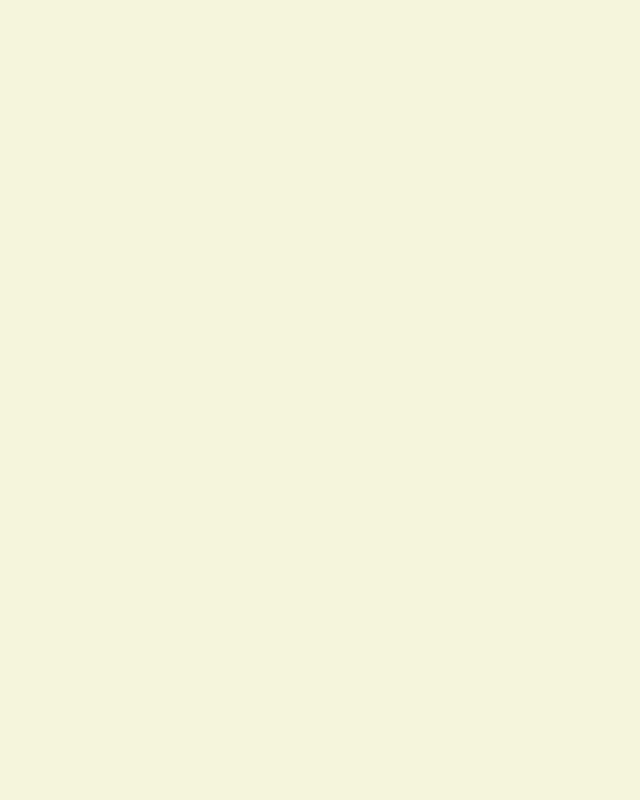
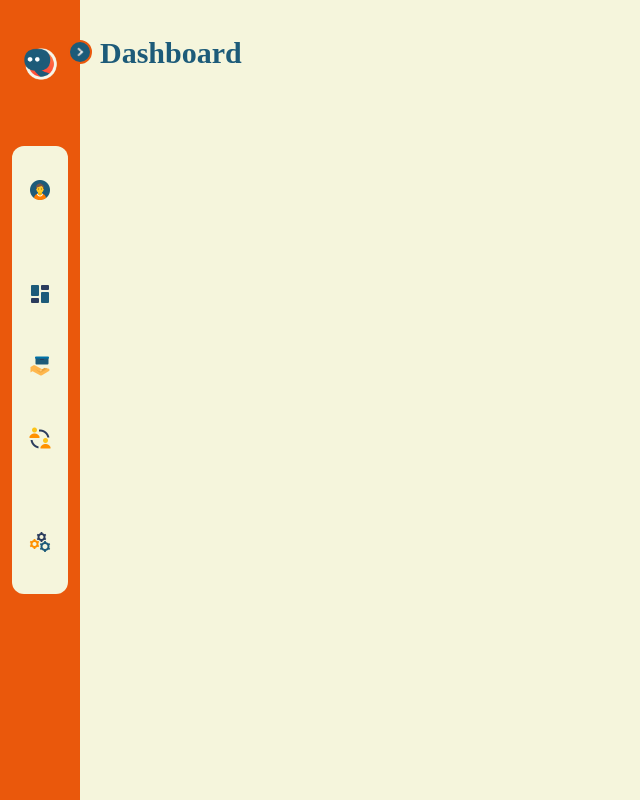
Before and after one commit to jianDeveloper/quircom, a React (Vite) app: page /client/profile in a window 1280 px wide. Before the commit this address had no page. Shown: the whole page, without its empty margins (0-640 px from the left). Built offline with nearby package versions, Linux system fonts and the light colour scheme.

Commit message:
dashboard fix

```diff
--- a/package.json
+++ b/package.json
@@ -17,7 +17,8 @@
     "react-dom": "^18.2.0",
     "react-icons": "^5.0.1",
     "react-router": "^6.22.2",
-    "react-router-dom": "^6.22.1"
+    "react-router-dom": "^6.22.1",
+    "recharts": "^2.12.2"
   },
   "devDependencies": {
     "@types/react": "^18.2.43",
--- a/src/App.jsx
+++ b/src/App.jsx
@@ -33,6 +33,18 @@ function App() {
         <Route exact path='/client/dashboard' element={<>
         <CDashboard />
         </>} />
+        <Route exact path='/client/profile' element={<>
+        <CDashboard />
+        </>} />
+        <Route exact path='/client/browse-service' element={<>
+        <CDashboard />
+        </>} />
+        <Route exact path='/client/settings' element={<>
+        <CDashboard />
+        </>} />
+        <Route exact path='/client/tracker' element={<>
+        <CDashboard />
+        </>} />
 
 
       </Routes>
--- a/src/client/CDashboard.jsx
+++ b/src/client/CDashboard.jsx
@@ -4,11 +4,14 @@ import CNav from './CNav';
 
 export const CDashboard = () => {
   return (
+    <div>
     <div className='flex flex-col'>
       <CNav />
-      <div className='flex'>
-        <h1>Dashboard</h1>
+    </div>
+      <div className=' mt-[30px] ml-[100px]'>
+      <h1 className='font-extrabold text-[30px] text-[#1D5B79]'>Dashboard</h1>
       </div>
+
     </div>
   )
 }
--- a/src/client/CNav.jsx
+++ b/src/client/CNav.jsx
@@ -4,20 +4,18 @@ import { Link } from 'react-router-dom';
 import minCD from '../assets/controllerCD.png';
 import logoCD from '../assets/clientNav.png';
 import logoHead from '../assets/clientHead.png';
+import userL from '../assets/user.png';
+import dboardL from '../assets/dboard.png';
+import serviceL from '../assets/service.png';
+import trackerL from '../assets/tracker.png';
+import settingsL from '../assets/settings.png';
 
 
 const CNav = () => {
   const [controller, setcontroller] = useState(false)
-  const Menus = [
-    { title:'Profile', src:"user", to:"/client/profile"},
-    { title:'Dashbord', src:"dboard", gap: true, to:"/client/dashboard"},
-    { title:'Browse Service', src:"service", to:"/client/browse-service"},
-    { title:'Tracker', src:"tracker", to:"/client/tracker"},
-    { title:'Settings', src:"settings", gap: true, to:"/client/settings"}
-  ]
 
   return (
-    <div className='flex flex-col'>
+    <aside className='fixed'>
       <div class={`${controller ? 'w-72': 'w-20'} h-screen p-3 pt-5 bg-orange-600 relative`}>
         <img className={`hidden md:flex absolute p-[5px] bg-[#1D5B79] cursor-pointer -right-3 top-10 h-6 w-6 border-2 border-orange-600 rounded-full ${!controller && 'rotate-180'}`}
         src={minCD}
@@ -30,41 +28,41 @@ const CNav = () => {
         <ul className='my-10 py-2 rounded-xl bg-[#F5F5DC] '>
         <Link to="/client/profile">
             <li className={`text-[#163646] p-4 my-4 font-medium flex items-center gap-x-4 cursor-pointer hover:bg-blue-100 rounded-md mt-2`}>
-              <img src='./src/assets/user.png' className='h-6 w-6' />
+              <img src={userL} className='h-6 w-6' />
               <span className={`${!controller && 'hidden'} origin-left duration-200`}>Profile</span>
             </li>
           </Link>
 
           <Link to="/client/dashboard">
             <li className={`text-[#163646] p-4 my-4 font-medium flex items-center gap-x-4 cursor-pointer hover:bg-blue-100 rounded-md mt-12`}>
-              <img src='./src/assets/dboard.png' className='h-6 w-6' />
+              <img src={dboardL} className='h-6 w-6' />
               <span className={`${!controller && 'hidden'} origin-left duration-200`}>Dashboard</span>
             </li>
           </Link>
 
           <Link to="/client/browse-service">
             <li className={`text-[#163646] p-4 my-4 font-medium flex items-center gap-x-4 cursor-pointer hover:bg-blue-100 rounded-md mt-2`}>
-              <img src='./src/assets/service.png' className='h-6 w-6' />
+              <img src={serviceL} className='h-6 w-6' />
               <span className={`${!controller && 'hidden'} origin-left duration-200`}>Browse Service</span>
             </li>
           </Link>
 
           <Link to="/client/tracker">
             <li className={`text-[#163646] p-4 my-4 font-medium flex items-center gap-x-4 cursor-pointer hover:bg-blue-100 rounded-md mt-2`}>
-              <img src='./src/assets/tracker.png' className='h-6 w-6' />
+              <img src={trackerL} className='h-6 w-6' />
               <span className={`${!controller && 'hidden'} origin-left duration-200`}>Tracker</span>
             </li>
           </Link>
 
           <Link to="/client/settings">
             <li className={`text-[#163646] p-4 my-4 font-medium flex items-center gap-x-4 cursor-pointer hover:bg-blue-100 rounded-md mt-12`}>
-              <img src='./src/assets/settings.png' className='h-6 w-6' />
+              <img src={settingsL} className='h-6 w-6' />
               <span className={`${!controller && 'hidden'} origin-left duration-200`}>Settings</span>
             </li>
           </Link>
         </ul>
       </div>
-    </div>
+    </aside>
   )
 }
 
```
Also changed, not shown: src/client/CUser.jsx (added), 1 other file (tests, documents, lock files or other folders).
